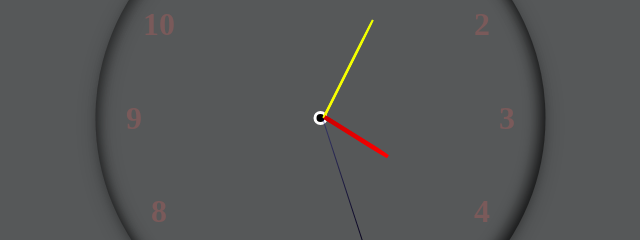
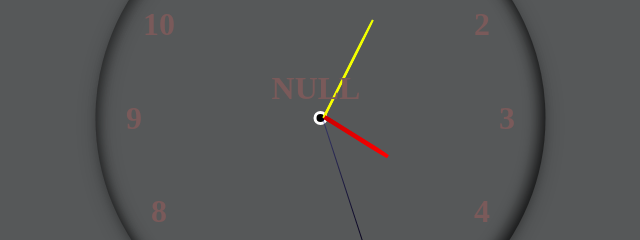
Before and after one commit to anesyacin/CLOCK, a plain HTML site: page index.html in a window 1280 px wide. Shown: the part 152-392 px from the top of the page, 324-964 px from the left. Drawn offline with Linux system fonts and the light colour scheme.

Commit message:
Update index.html

```diff
--- a/index.html
+++ b/index.html
@@ -8,7 +8,7 @@
         <link rel="stylesheet" href="clock.css" type="text/css">
     </head>
     <body id="colorChangeElement">
-
+    <h1 id="H1">NULL</h1>
         <div class=clock>
             <span style = "--i:1;"><b>1</b></span>
             <span style = "--i:2;"><b>2</b></span>
@@ -22,8 +22,6 @@
             <span style = "--i:10;"><b>10</b></span>
             <span style = "--i:11;"><b>11</b></span>
             <span style = "--i:12;"><b>12</b></span>
-
-
         </div>
             <div class="ab" id="hours"></div>
             <div class="ab" id="minutes"></div>
```
